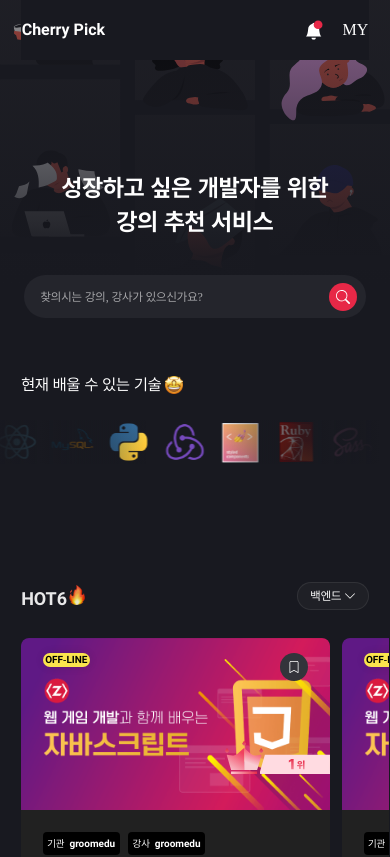
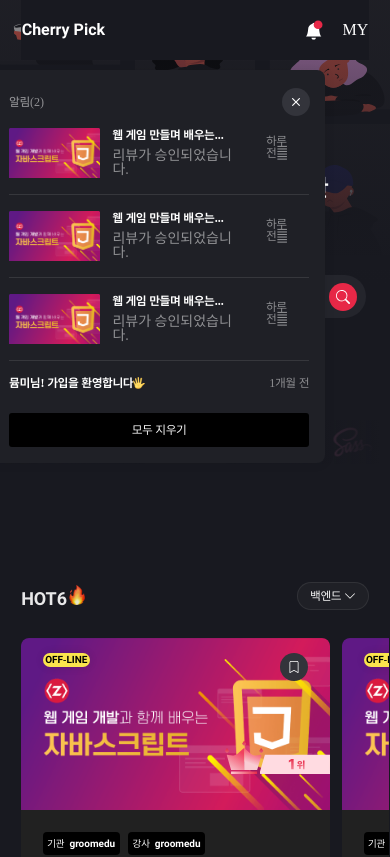
Before and after one commit to cjy0019/cherry-front, a React app: page / in a window 390 px wide. Shown: the top 857 px of the page. Built offline with nearby package versions, Linux system fonts and the light colour scheme.

Commit message:
feature : 검색결과 페이지 / 헤더 PC, 태블릿, 모바일 UI 완성 "#81"

```diff
--- a/src/components/molecules/header/Header.jsx
+++ b/src/components/molecules/header/Header.jsx
@@ -9,10 +9,18 @@
 import bellImg from '../../../assets/img/bell.svg';
 import bellActive from '../../../assets/img/bell_active.svg';
 import searchM from '../../../assets/img/search_m.svg';
+import Notification from '../../UI/atoms/notification/Notification';
 
-const Header = ({ className, login, NotMain, activeNotification }) => {
+const Header = ({ className, login, notMain, activeNotification }) => {
   const [myPageIsClicked, setMyPageIsClicked] = useState(false);
   const [mobileSearchIsClicked, setMobileSearchIsClicked] = useState(false);
+  const [notificationIsClicked, setNotificationIsClicked] = useState(true);
+
+  if (!activeNotification) {
+    activeNotification = () => {
+      setNotificationIsClicked(!notificationIsClicked);
+    };
+  }
 
   const activeMyPage = () => {
     setMyPageIsClicked(!myPageIsClicked);
@@ -23,21 +31,21 @@
   };
 
   return (
-    <StyledHeader className={className} NotMain={NotMain}>
+    <StyledHeader className={className} notMain={notMain}>
       <Container>
         <FlexLeft>
-          <Span mobileSearchIsClicked={mobileSearchIsClicked} NotMain={NotMain}>
+          <Span mobileSearchIsClicked={mobileSearchIsClicked} notMain={notMain}>
             Cherry Pick
           </Span>
-          {NotMain && (
+          {notMain && (
             <StyledSearchInput
-              main={!NotMain}
+              main={!notMain}
               mobileSearchIsClicked={mobileSearchIsClicked}
             />
           )}
         </FlexLeft>
         <FlexRight mobileSearchIsClicked={mobileSearchIsClicked}>
-          <MobileSearchButton NotMain={NotMain} onClick={searchMOnClick} />
+          <MobileSearchButton notMain={notMain} onClick={searchMOnClick} />
           {!login && (
             <>
               <StyledLink to='#'>로그인</StyledLink>
@@ -47,6 +55,9 @@
           {login && (
             <>
               <NotificationButton onClick={activeNotification} />
+              <HeaderNotification
+                notificationIsClicked={notificationIsClicked}
+              />
               <MyPage onClick={activeMyPage}>MY</MyPage>
               <NotificationUl myPageIsClicked={myPageIsClicked}>
                 <NotificationLi>
@@ -74,6 +85,22 @@
     </StyledHeader>
   );
 };
+
+const HeaderNotification = styled(Notification)`
+  ${({ notificationIsClicked }) =>
+    notificationIsClicked
+      ? css`
+          display: block;
+        `
+      : css`
+          display: none;
+        `}
+
+  position: absolute;
+  top: 70px;
+  right: 43px;
+`;
+
 const MyPage = styled.span`
   cursor: pointer;
   margin-left: 24px;
@@ -114,7 +141,7 @@
   background-size: cover;
 
   @media ${responsive.mobile} {
-    ${({ NotMain }) => (NotMain ? 'display: block' : 'display: none')};
+    ${({ notMain }) => (notMain ? 'display: block' : 'display: none')};
   }
 `;
 
@@ -226,8 +253,8 @@
   font-family: 'Roboto';
   white-space: nowrap;
 
-  ${(NotMain) =>
-    NotMain &&
+  ${(notMain) =>
+    notMain &&
     css`
       margin-right: 36px;
     `}
@@ -316,7 +343,7 @@
   }
   @media ${responsive.mobile} {
     & > a:nth-last-of-type(1) {
-      margin-left: ${({ NotMain }) => (NotMain ? '2.22vw' : '3.33vw')};
+      margin-left: ${({ notMain }) => (notMain ? '2.22vw' : '3.33vw')};
     }
   }
 `;
--- a/src/components/templates/DetailTemplate.jsx
+++ b/src/components/templates/DetailTemplate.jsx
@@ -15,7 +15,7 @@
 const DetailTemplate = () => {
   return (
     <>
-      <Header NotMain />
+      <Header notMain />
       <BackgroundOpacity />
       <LectureDetailTitle />
       <VerticalContainer>
--- a/src/components/templates/mainPageTemplate/MainPageTemplate.jsx
+++ b/src/components/templates/mainPageTemplate/MainPageTemplate.jsx
@@ -51,12 +51,6 @@
   right: 43px;
 
   z-index: 10;
-
-  @media ${responsive.tablet} {
-  }
-
-  @media ${responsive.mobile} {
-  }
 `;
 
 const StyledHeader = styled(Header)`
```
Also changed, not shown: src/components/pages/MobileNotificationPage.jsx (added, +8 -0 lines), src/components/pages/SearchResultPage.jsx (added, +8 -0 lines), src/components/templates/searchResultTemplate/SearchResultTemplate.jsx (added, +16 -0 lines), 2 other files (tests, documents, lock files or other folders).
